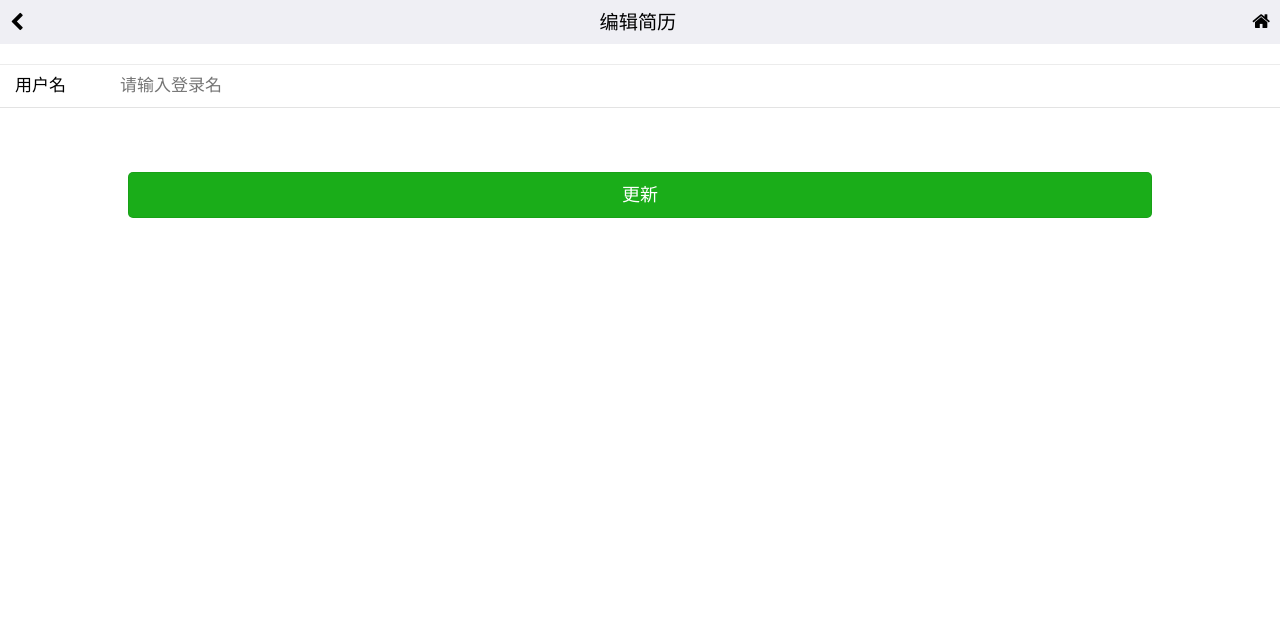
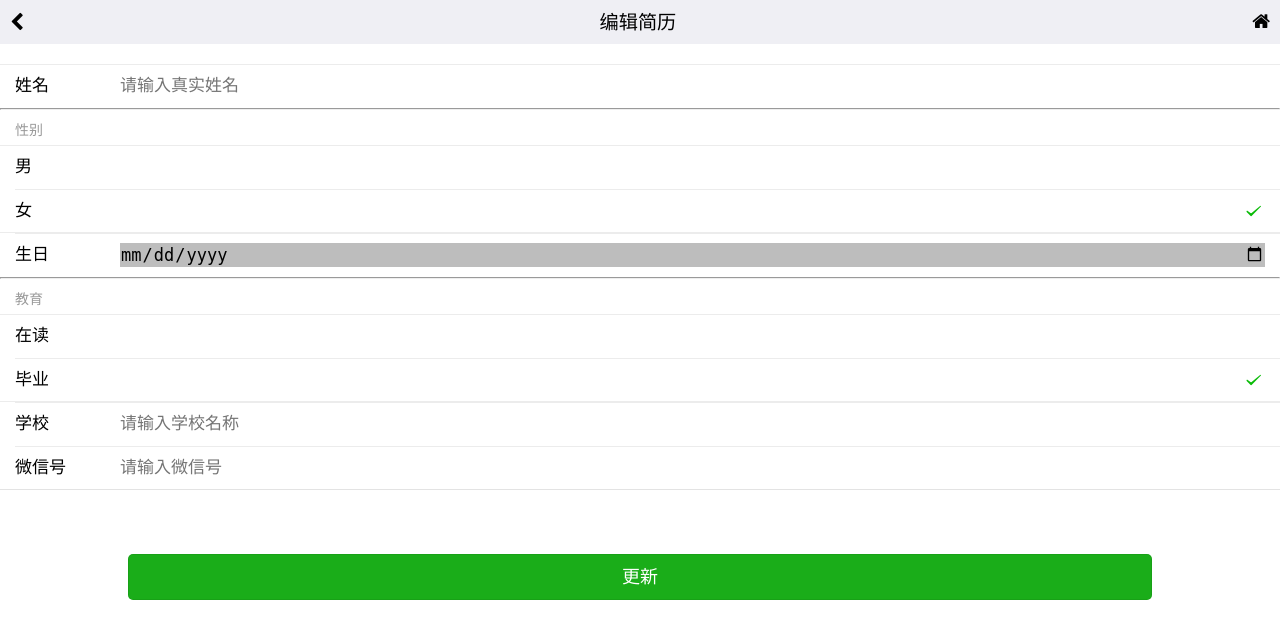
Before and after one commit to MakeMoneyTogether/PartTimeJobFrontPage, a Java web app: page /views/user/editcv.jsp in a window 1280 px wide. Shown: the top 639 px of the page. Run offline with Spring Boot 4, a stand-in JSP engine, Linux system fonts and the light colour scheme; the project's own start-up code is not run, and a stand-in starts its controllers and pages.

Commit message:
增加了简历修改
增加了简历修改

```diff
--- a/WebContent/views/user/editcv.jsp
+++ b/WebContent/views/user/editcv.jsp
@@ -27,12 +27,73 @@
 	<div class="weui-form-preview">
 		<div class="weui-cells weui-cells_form">
 			<div class="weui-cell">
-				<div class="weui-cell__hd"><label class="weui-label">用户名</label></div>
+				<div class="weui-cell__hd"><label class="weui-label">姓名</label></div>
 				<div class="weui-cell__bd">
-					<input id="loginId" class="weui-input" type="text" placeholder="请输入登录名">
+					<input id="name" class="weui-input" type="text" placeholder="请输入真实姓名">
 				</div>
 			</div>
-
+			<hr>
+			<div class="weui-cells__title">性别</div>
+			<div class="weui-cells weui-cells_radio">
+				<label class="weui-cell weui-check__label" for="man">
+					<div class="weui-cell__bd">
+						<p>男</p>
+					</div>
+					<div class="weui-cell__ft">
+						<input type="radio" class="weui-check" name="sex" id="man">
+						<span class="weui-icon-checked"></span>
+					</div>
+				</label>
+				<label class="weui-cell weui-check__label" for="women">
+					<div class="weui-cell__bd">
+						<p>女</p>
+					</div>
+					<div class="weui-cell__ft">
+						<input type="radio" name="sex" class="weui-check" id="women" checked="checked">
+						<span class="weui-icon-checked"></span>
+					</div>
+				</label>
+			</div>
+			<div class="weui-cell">
+				<div class="weui-cell__hd"><label class="weui-label">生日</label></div>
+				<div class="weui-cell__bd">
+					<input id="birthday" class="weui-input" style="background:#bdbdbd;" type="date" value="">
+				</div>
+			</div>
+			<hr>
+			<div class="weui-cells__title">教育</div>
+			<div class="weui-cells weui-cells_radio">
+				<label class="weui-cell weui-check__label" for="studying">
+					<div class="weui-cell__bd">
+						<p>在读</p>
+					</div>
+					<div class="weui-cell__ft">
+						<input type="radio" class="weui-check" name="edu" id="studying">
+						<span class="weui-icon-checked"></span>
+					</div>
+				</label>
+				<label class="weui-cell weui-check__label" for="studied">
+					<div class="weui-cell__bd">
+						<p>毕业</p>
+					</div>
+					<div class="weui-cell__ft">
+						<input type="radio" name="edu" class="weui-check" id="studied" checked="checked">
+						<span class="weui-icon-checked"></span>
+					</div>
+				</label>
+			</div>
+			<div class="weui-cell">
+				<div class="weui-cell__hd"><label class="weui-label">学校</label></div>
+				<div class="weui-cell__bd">
+					<input id="school" class="weui-input" type="text" placeholder="请输入学校名称">
+				</div>
+			</div>
+			<div class="weui-cell">
+				<div class="weui-cell__hd"><label class="weui-label">微信号</label></div>
+				<div class="weui-cell__bd">
+					<input id="wechat" class="weui-input" type="text" placeholder="请输入微信号">
+				</div>
+			</div>
 		</div>
 	</div>
 		<a onclick="update();" class="weui-btn weui-btn_primary commitBtn">更新</a>
```
